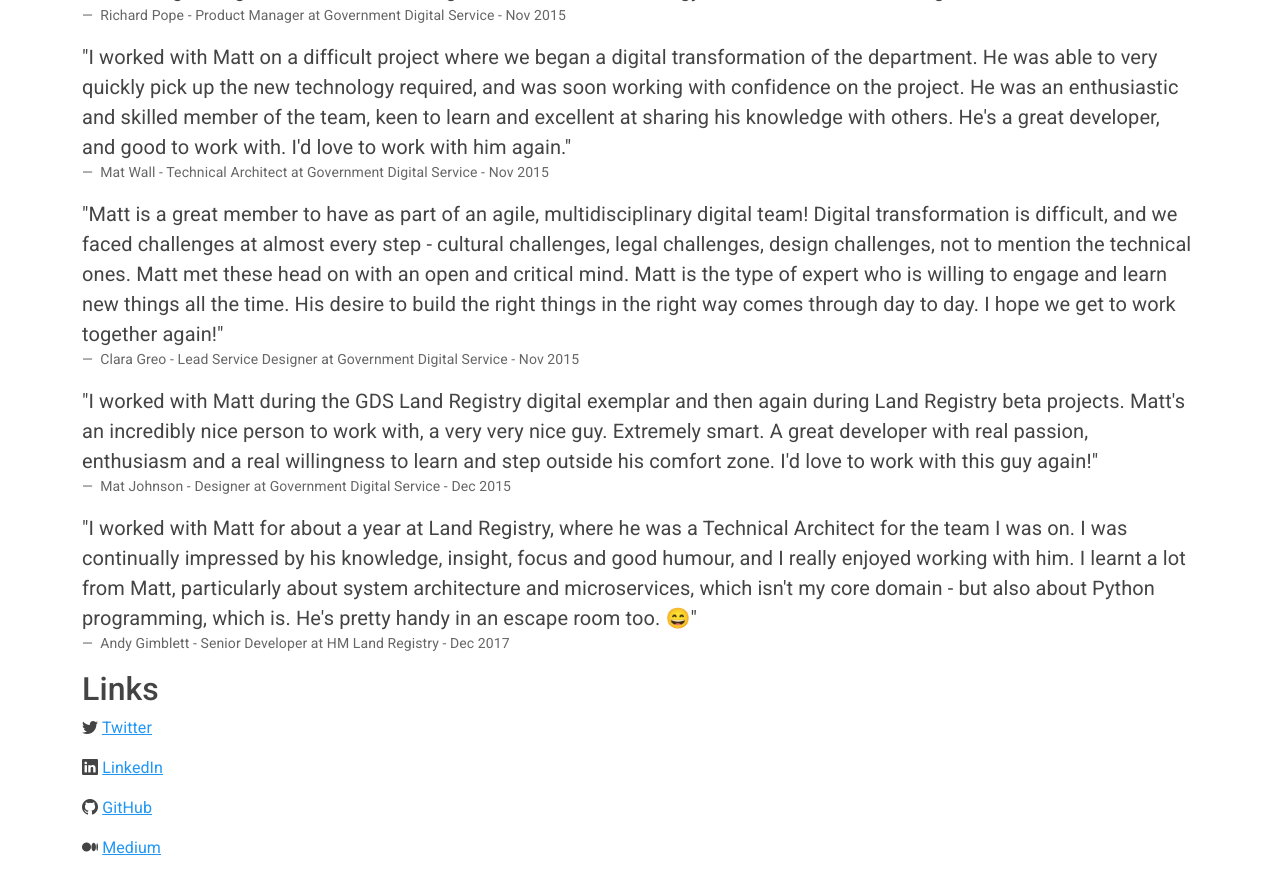
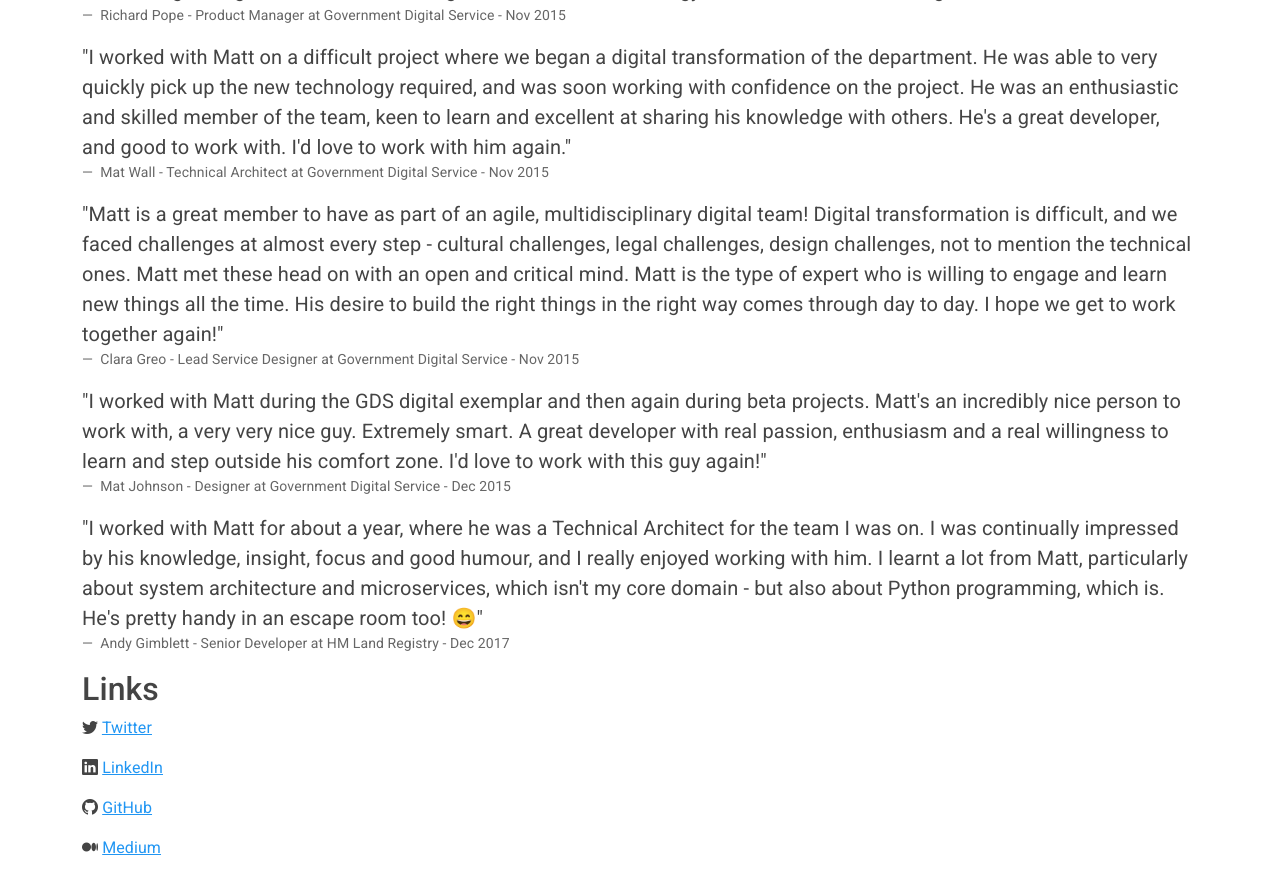
Before and after one commit to matthew-shaw/new-site, a Jekyll site: the page built from index.html, in a window 1280 px wide and 900 px high, scrolled down 808 px. Shown: the top 894 px of the window. Built offline with Jekyll 4.4.1, drawn with Linux system fonts in a browser that asks for light colours; nearby versions of some CDN libraries.

Commit message:
remove names

```diff
--- a/index.html
+++ b/index.html
@@ -72,10 +72,10 @@
 </figure>
 <figure>
     <blockquote class="blockquote">
-        <p>"I worked with Matt during the GDS Land Registry digital exemplar and then again during Land Registry beta
-            projects. Matt's an incredibly nice person to work with, a very very nice guy. Extremely smart. A great
-            developer with real passion, enthusiasm and a real willingness to learn and step outside his comfort zone.
-            I'd love to work with this guy again!"</p>
+        <p>"I worked with Matt during the GDS digital exemplar and then again during beta projects. Matt's an incredibly
+            nice person to work with, a very very nice guy. Extremely smart. A great developer with real passion,
+            enthusiasm and a real willingness to learn and step outside his comfort zone. I'd love to work with this guy
+            again!"</p>
     </blockquote>
     <figcaption class="blockquote-footer">
         Mat Johnson - Designer at Government Digital Service - Dec 2015
@@ -83,11 +83,10 @@
 </figure>
 <figure>
     <blockquote class="blockquote">
-        <p>"I worked with Matt for about a year at Land Registry, where he was a Technical Architect for the team I was
-            on. I was continually impressed by his knowledge, insight, focus and good humour, and I really enjoyed
-            working with him. I learnt a lot from Matt, particularly about system architecture and microservices, which
-            isn't my core domain - but also about Python programming, which is. He's pretty handy in an escape room too.
-            😄"</p>
+        <p>"I worked with Matt for about a year, where he was a Technical Architect for the team I was on. I was
+            continually impressed by his knowledge, insight, focus and good humour, and I really enjoyed working with
+            him. I learnt a lot from Matt, particularly about system architecture and microservices, which isn't my core
+            domain - but also about Python programming, which is. He's pretty handy in an escape room too! 😄"</p>
     </blockquote>
     <figcaption class="blockquote-footer">
         Andy Gimblett - Senior Developer at HM Land Registry - Dec 2017
@@ -96,6 +95,7 @@
 
 <h2>Links</h2>
 <p><i class="bi bi-twitter"></i> <a href="https://twitter.com/MattShaw85" target="blank" rel="noopener">Twitter</a></p>
-<p><i class="bi bi-linkedin"></i> <a href="https://www.linkedin.com/in/matthew-shaw" target="blank" rel="noopener">LinkedIn</a></p>
+<p><i class="bi bi-linkedin"></i> <a href="https://www.linkedin.com/in/matthew-shaw" target="blank"
+        rel="noopener">LinkedIn</a></p>
 <p><i class="bi bi-github"></i> <a href="https://github.com/matthew-shaw" target="blank" rel="noopener">GitHub</a></p>
 <p><i class="bi bi-medium"></i> <a href="https://medium.com/@MattShaw85" target="blank" rel="noopener">Medium</a></p>
```
